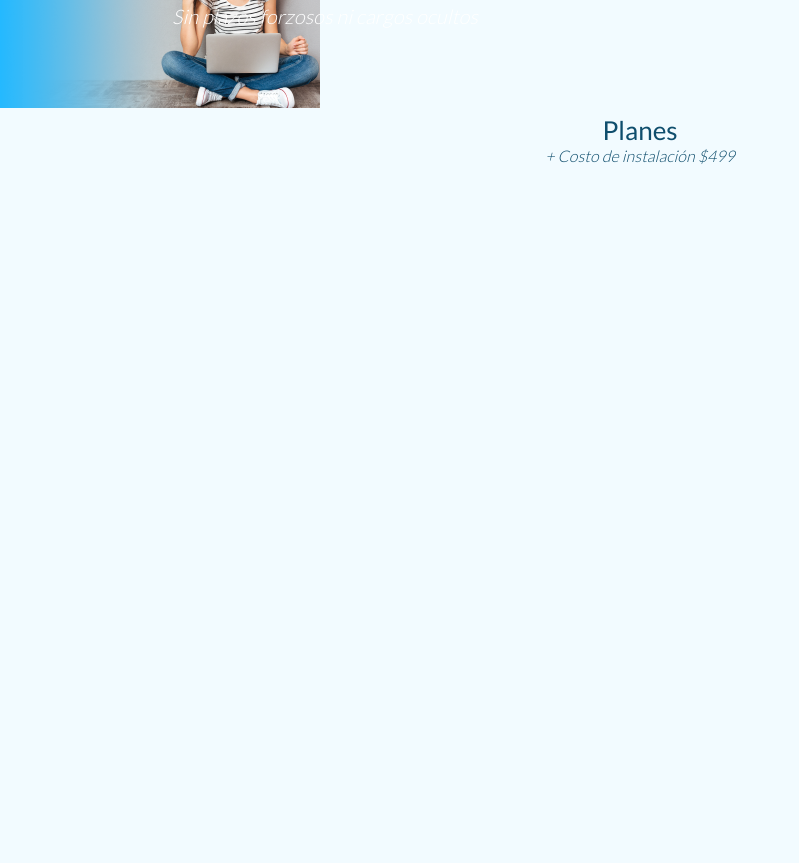
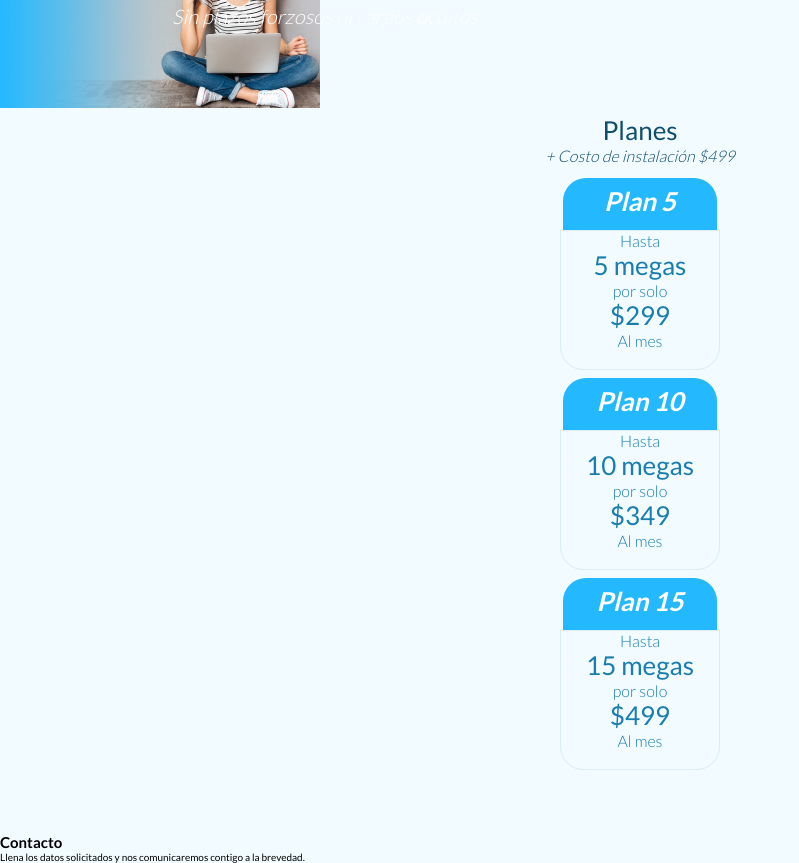
Before and after one commit to mcer23/sonored, a plain HTML site: page index.html in a window 1280 px wide. Shown: the part 146-1009 px from the top of the page, without its empty margins (0-799 px from the left). Before the commit the page ends 800 px from the top, so only its background shows below. Drawn offline with Linux system fonts and the light colour scheme.

Commit message:
17062022

```diff
--- a/index.html
+++ b/index.html
@@ -34,10 +34,45 @@
                 <h2>Planes</h2>
                 <p>+ Costo de instalación $499</p>
             </div>
-            <div></div>
-            <div></div>
+            <div class="main-plans-container--boxes">
+                <h3>Plan 5</h3>
+                <div class="main-plans-container--container">
+                    <p class="main-plans-container--boxes-light">Hasta</p>
+                    <p class="main-plans-container--boxes-bold">5 megas</p>
+                    <p class="main-plans-container--boxes-light">por solo</p>
+                    <p class="main-plans-container--boxes-bold">$299</p>
+                    <p class="main-plans-container--boxes-light">Al mes</p>
+                </div>
+            </div>
+            <div class="main-plans-container--boxes">
+                <h3>Plan 10</h3>
+                <div class="main-plans-container--container">
+                    <p class="main-plans-container--boxes-light">Hasta</p>
+                    <p class="main-plans-container--boxes-bold">10 megas</p>
+                    <p class="main-plans-container--boxes-light">por solo</p>
+                    <p class="main-plans-container--boxes-bold">$349</p>
+                    <p class="main-plans-container--boxes-light">Al mes</p>
+                </div>
+            </div>
+            <div class="main-plans-container--boxes">
+                <h3>Plan 15</h3>
+                <div class="main-plans-container--container">
+                    <p class="main-plans-container--boxes-light">Hasta</p>
+                    <p class="main-plans-container--boxes-bold">15 megas</p>
+                    <p class="main-plans-container--boxes-light">por solo</p>
+                    <p class="main-plans-container--boxes-bold">$499</p>
+                    <p class="main-plans-container--boxes-light">Al mes</p>
+                </div>
+            </div>
         </section>
-        <section></section>
+        <section class="main-contact-container">
+            <div class="main-contact-container--title">
+                <h2>Contacto</h2>
+                <p>Llena los datos solicitados y nos comunicaremos contigo a la brevedad.</p>
+            </div>
+
+
+        </section>
         <section></section>
         <section></section>
     </main>
--- a/style.css
+++ b/style.css
@@ -3,6 +3,7 @@
     --dark-blue:#0F4E6D;
     --footer:#C9EEFF;
     --base-blue:#F2FBFF;
+    --plans-blue:#197EAF;
 }
 *{
     box-sizing:border-box;
@@ -99,4 +100,51 @@ main{
     font-weight: 300;
     font-style: italic;
     color:var(--dark-blue);
+    margin-bottom: 13px;
 }
+.main-plans-container--boxes{
+    width:70%;
+    min-width: 154px;
+    max-width: 228px;
+    height: 200px;
+    margin: 0 auto; /*ayuda a centrar*/
+}
+.main-plans-container--container{
+    width:70%;
+    min-width: 154px;
+    max-width: 228px;
+    height: 140px;
+    margin: 0 auto;
+    border: 1px solid #DAECF4;
+    border-radius: 0px 0px 23px 23px;
+}
+.main-plans-container--boxes h3{
+    width:154px;
+    height: 52px;
+    background-color: var(--blue-sonored);
+    border-radius: 23px 23px 0px 0px;
+    margin: 0 auto;
+    /* texto */
+    padding:8px 23px;
+    font-weight: 700;
+    font-size: 2.6rem;
+    line-height: 3.1rem;
+    font-style: italic;
+    color:#fff;
+}
+.main-plans-container--boxes-light{
+    width:67px;
+    font-size: 1.6rem;
+    line-height: 1.9rem;
+    font-weight: 300;
+    color: var(--plans-blue);
+    margin:0 auto;
+}
+.main-plans-container--boxes-bold{
+    width:118px;
+    font-size: 2.6rem;
+    line-height: 3.1rem;
+    font-weight: 500;
+    color: var(--plans-blue);
+    margin:0 auto;
+}
```
